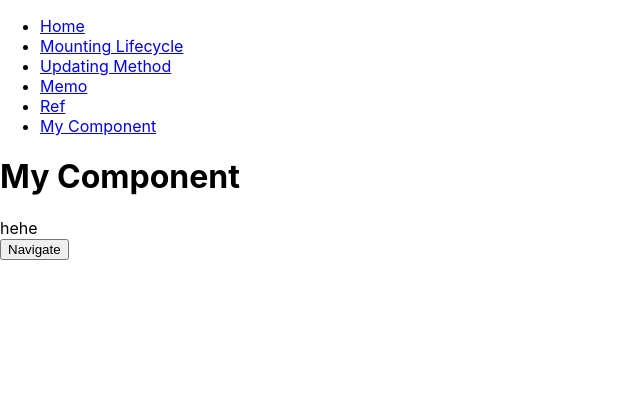
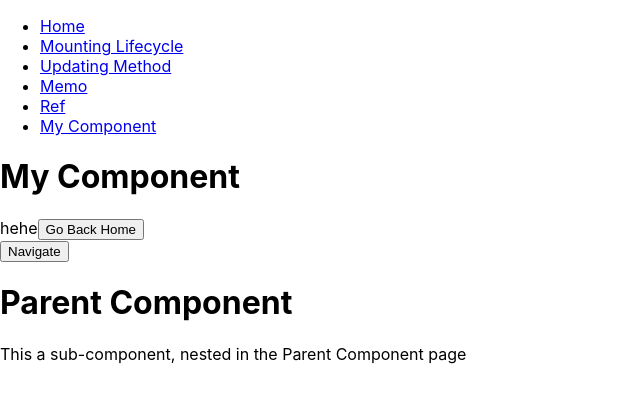
Before and after one commit to Abhay-Newput/React-Training, a React (Create React App) app in the folder learning/: page /my-component in a window 1280 px wide. Shown: the top 402 px of the page, without its empty margins (0-640 px from the left). Built offline with nearby package versions, Linux system fonts and the light colour scheme.

Commit message:
context api

```diff
--- a/learning/src/App.js
+++ b/learning/src/App.js
@@ -7,7 +7,7 @@ import Ref from "./components/Ref";
 import Memo from "./components/Memo";
 import Home from "./components/Navigation/Home";
 
-// import ParentComponent from "./components/contextAPI/ParentComponent";
+import ParentComponent from "./components/contextAPI/ParentComponent";
 
 function App() {
   return (
@@ -44,13 +44,13 @@ function App() {
           <Route path="/my-component" element={<MyComponent name="hehe" />} />
         </Routes>
         <Home />
+        <ParentComponent />
       </div>
     </Router>
   );
 
   // return (
   //   <>
-  //     <ParentComponent />
   //   </>
   // );
 }
--- a/learning/src/components/MyComponent.js
+++ b/learning/src/components/MyComponent.js
@@ -1,10 +1,13 @@
 import React from "react";
+import { useNavigate } from "react-router-dom";
 
 const MyComponent = ({ name }) => {
+  const navigate = useNavigate();
   return (
     <main>
       <h1 id="title">My Component</h1>
       {name}
+      <button onClick={() => navigate(-1)}>Go Back Home</button>
     </main>
   );
 };
--- a/learning/src/components/contextAPI/ParentComponent.js
+++ b/learning/src/components/contextAPI/ParentComponent.js
@@ -2,7 +2,7 @@ import ChildComponent from "./ChildComponent";
 import PageNameContext from "./PageNameContext";
 
 const ParentComponent = () => (
-  <PageNameContext.Provider value="ParentPage">
+  <PageNameContext.Provider value="Parent Component">
     <h1>Parent Component</h1>
     <ChildComponent />
   </PageNameContext.Provider>
```
